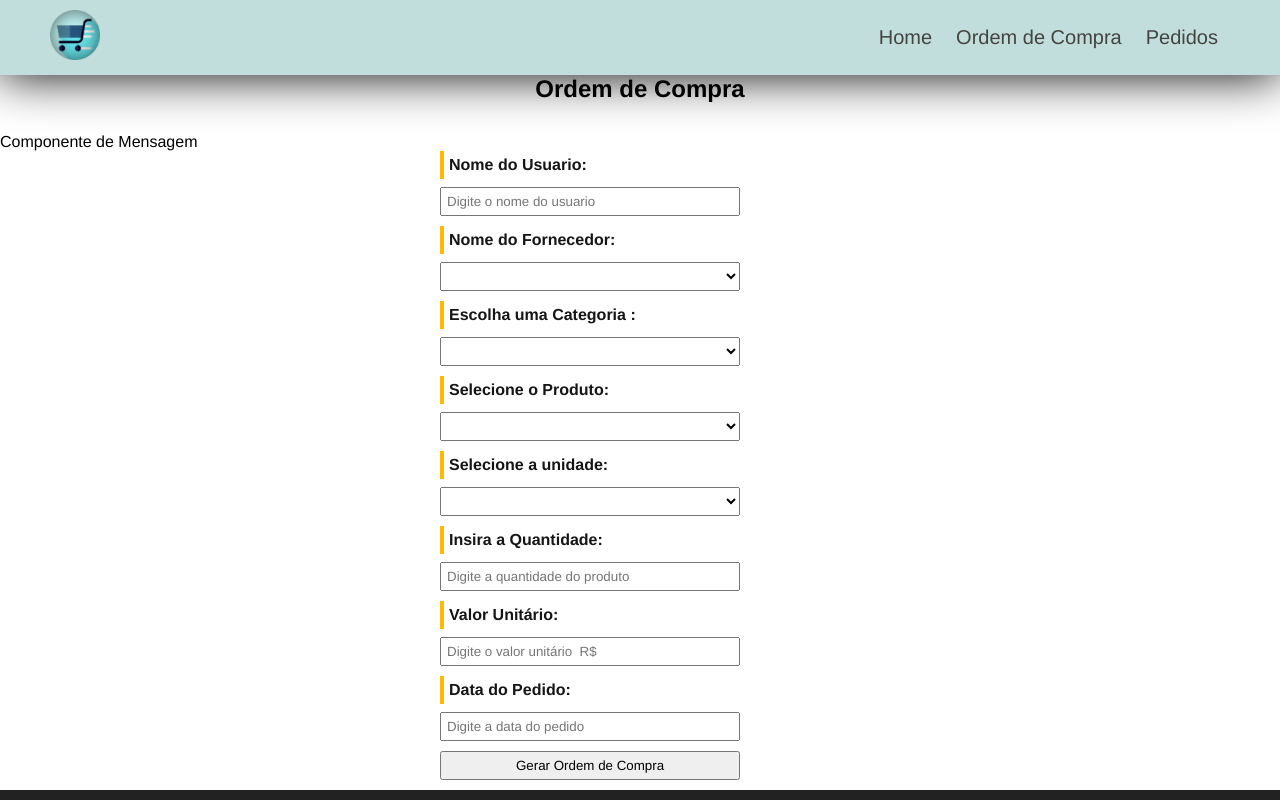
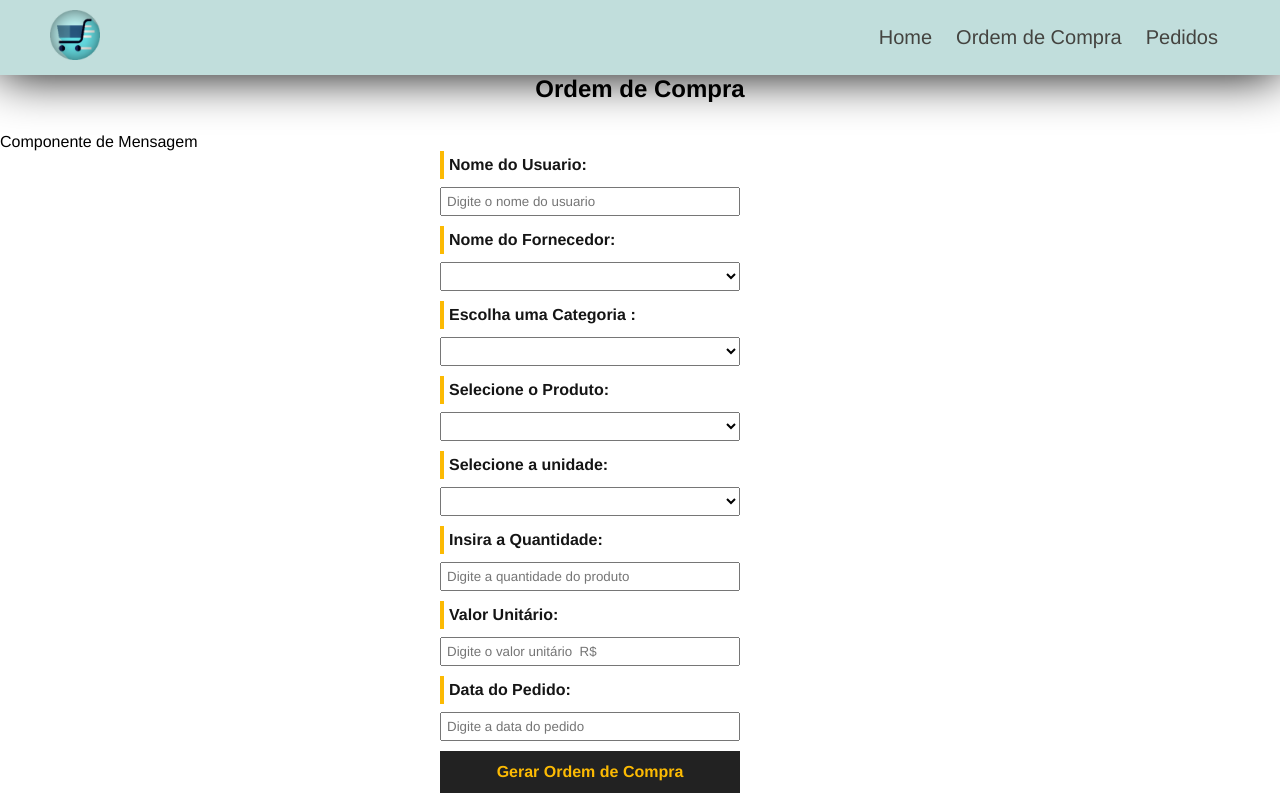
Before and after one commit to DanielCosta30/Page_Pedido_de_Compra, a Vue app: page /OrdemCompra in a window 1280 px wide. Shown: the top 800 px of the page. Built offline with nearby package versions, Linux system fonts and the light colour scheme.

Commit message:
feat(componest) inserido data no PedidoForm

```diff
--- a/src/components/PedidoForm.vue
+++ b/src/components/PedidoForm.vue
@@ -69,7 +69,24 @@
 <script>
 
     export default {
-        name:"PedidoForm"
+        name:"PedidoForm",
+        data() {
+            return {
+                fornecedor: null, // dados que vem do servidor
+                categoria: null, // dados que vem do servidor
+                produto: null, // dados que vem do servidor
+                unidade:null, // dados que vem do servidor
+                usuario: null, // dados enviados pela pagina inicial
+                quantidade:null, // dados enviados pela pagina inicial
+                ValorUnt: null, // dados enviados pela pagina inicial
+                DataPedido: null, // dados enviados pela pagina inicial
+                status: "Solicitado",
+                msg: null,
+
+
+
+            }
+        }
     }
 
 </script>
@@ -112,5 +129,20 @@ input, select {
     width: 300px;
 }
 
+.submit-btn{
+    background-color: #222;
+    color:#FCBA03;
+    font-weight: bold;
+    border: 2px solid #222;
+    padding: 10px;
+    font-size: 16px;
 
+    cursor:pointer;
+    transition: .5s;
+}
+
+.submit-btn:hover{
+    background: transparent;
+    color:#222;
+}
 </style>
```
